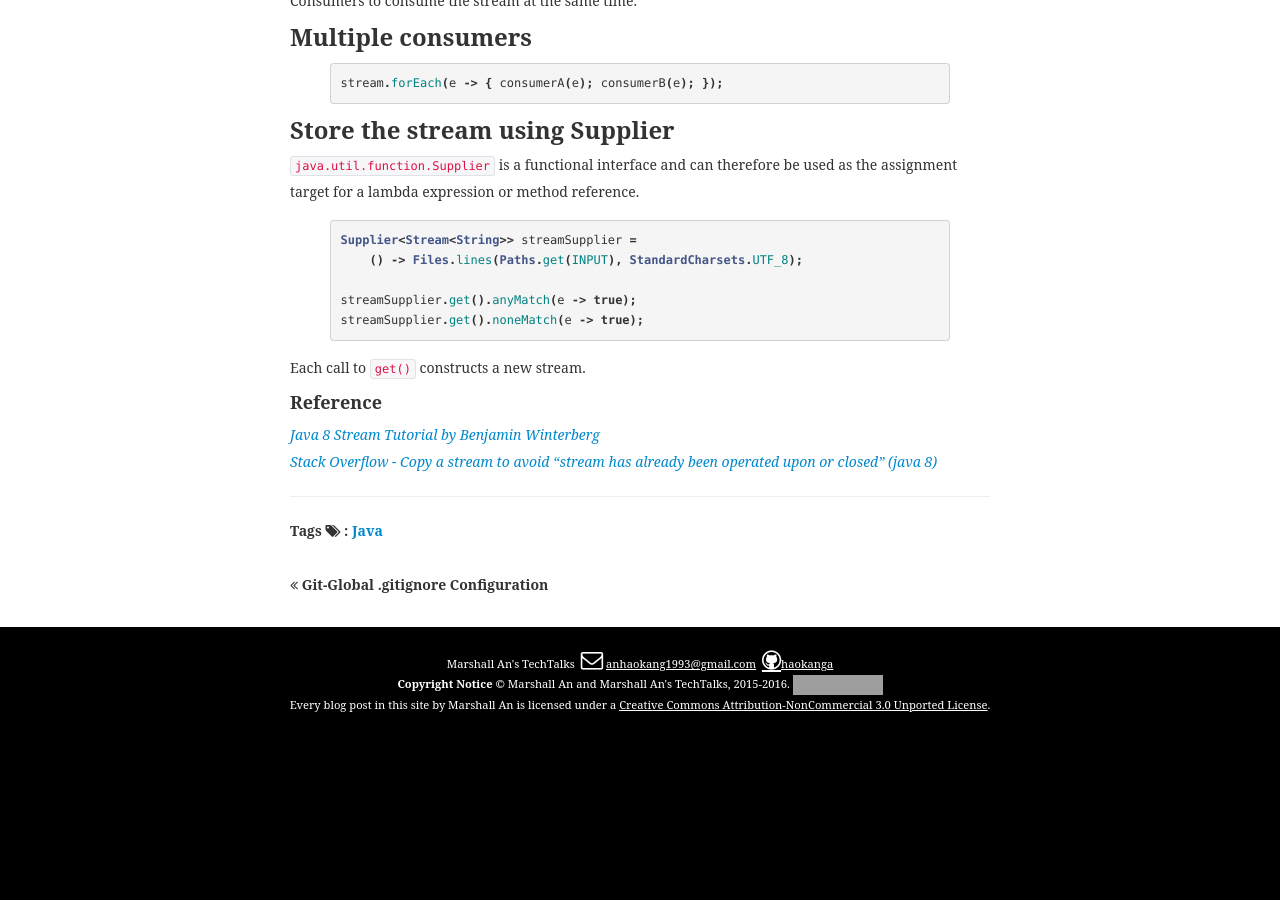
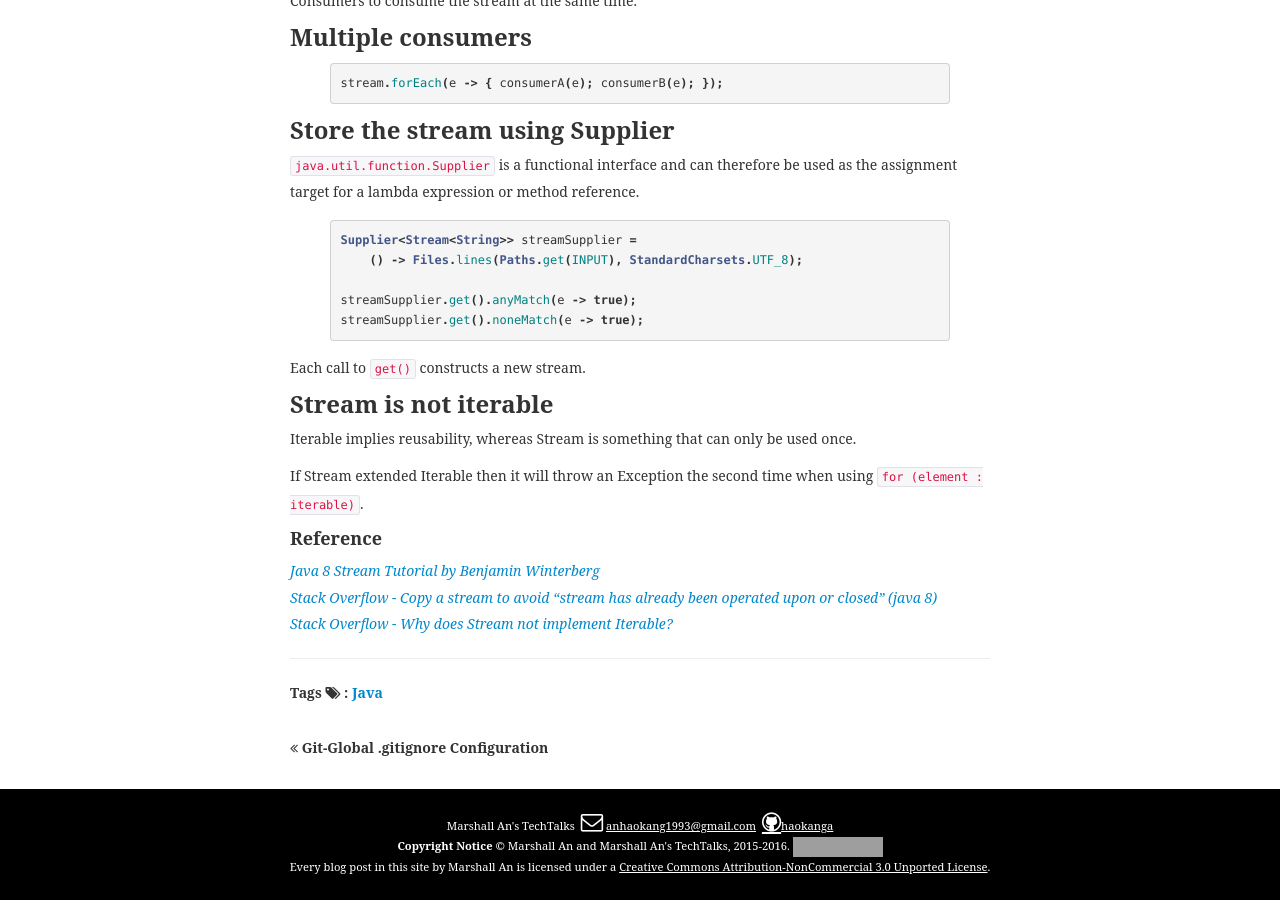
Before and after one commit to haokanga/haokanga.github.io, a Jekyll site: the page built from _posts/2017-7-4-java-stream-is-consumable.md, in a window 1280 px wide and 900 px high, scrolled down 744 px. Built offline with Jekyll 4.4.1, drawn with Linux system fonts in a browser that asks for light colours; some web fonts are replaced; before the commit the page ends 1482 px from its top, so only the background shows below that; grey boxes are pictures that could not be loaded.

Commit message:
2017-7-4-java-stream-is-consumable.md Stream is not iterable

```diff
--- a/_data/references.yml
+++ b/_data/references.yml
@@ -210,6 +210,8 @@
   page:
     - Java 8 Stream Tutorial by Benjamin Winterberg
     - Stack Overflow - Copy a stream to avoid “stream has already been operated upon or closed” (java 8)
+    - Stack Overflow - Why does Stream<T> not implement Iterable<T>?
   href:
     - http://winterbe.com/posts/2014/07/31/java8-stream-tutorial-examples/
     - https://stackoverflow.com/questions/23860533/copy-a-stream-to-avoid-stream-has-already-been-operated-upon-or-closed-java-8
+    - https://stackoverflow.com/questions/20129762/why-does-streamt-not-implement-iterablet
--- a/_posts/2017-7-4-java-stream-is-consumable.md
+++ b/_posts/2017-7-4-java-stream-is-consumable.md
@@ -39,3 +39,9 @@ streamSupplier.get().noneMatch(e -> true);
 {% endhighlight %}
 
 Each call to `get()` constructs a new stream.
+
+### Stream is not iterable
+
+Iterable implies reusability, whereas Stream is something that can only be used once.
+
+If Stream extended Iterable then it will throw an Exception the second time when using `for (element : iterable)`.
```
